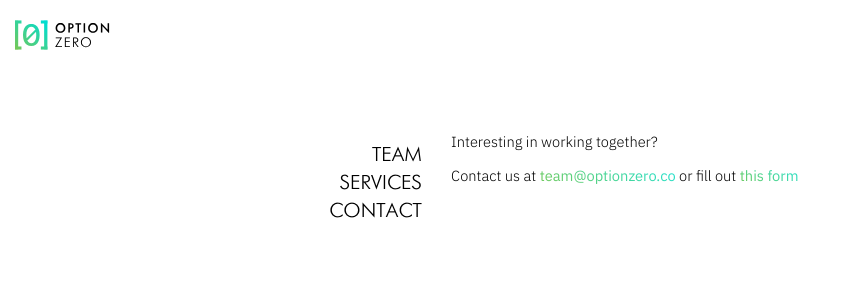
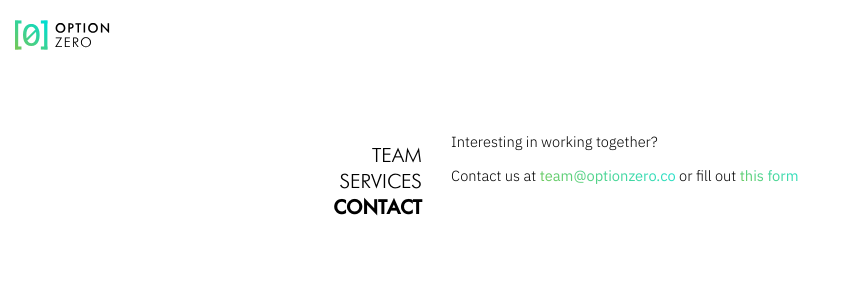
Before and after one commit to Option-Zero/option-zero, a Next.js app: page /contact in a window 1280 px wide. Shown: the top 300 px of the page, without its empty margins (0-846 px from the left). Built offline with nearby package versions, Linux system fonts and the light colour scheme.

Commit message:
style active nav link; fix nav link hopping

```diff
--- /dev/null
+++ b/components/NavLink.tsx
@@ -0,0 +1,19 @@
+
+import React, { useState } from 'react';
+import Link from 'next/link';
+import { useRouter } from 'next/router';
+import styles from './Navbar.module.css';
+
+
+export default ({ href, title }) => {
+  const router = useRouter();
+  const currentRoute = router.pathname;
+
+  return (
+    <Link href={href}>
+      <a className={currentRoute === href ? styles.active : styles.nonActive}>
+        {title}
+      </a>
+    </Link>
+  )
+}
--- a/components/Navbar.module.css
+++ b/components/Navbar.module.css
@@ -41,3 +41,18 @@
   align-items: center;
   width: 100%;
 }
+
+nav a.active, nav a.nonActive {
+  height: 26px;
+  text-transform: uppercase;
+  text-align: right;
+  line-height: 26px;
+  padding-bottom: 0.2em;
+  font-family: FuturaFuturisLight;
+  font-size: 20px;
+}
+
+nav a.nonActive:hover, nav a.active {
+  font-weight: 900;
+  font-family: FuturaFuturisMedium;
+}
--- a/components/Navbar.tsx
+++ b/components/Navbar.tsx
@@ -1,18 +1,18 @@
 import Image from 'next/image';
 import React, { useState } from 'react';
-import Link from 'next/link';
 import { AiOutlineMenu, AiOutlineClose } from 'react-icons/ai';
 
 import styles from './Navbar.module.css';
+import NavLink from './NavLink';
 
 const OptionZeroLogo = () => <div className={styles.logo}><Image alt="Option Zero logo" src='/logo.svg' layout='fixed' width='100' height='40' /></div>
 
 const Nav = () => {
   return (
     <nav>
-      <Link href="/team"><a>Team</a></Link>
-      <Link href="/services"><a>Services</a></Link>
-      <Link href="/contact"><a>Contact</a></Link>
+      <NavLink href="/team" title="Team" />
+      <NavLink href="/services" title="Services" />
+      <NavLink href="/contact" title="Contact" />
     </nav>
   )
 }
--- a/styles/globals.css
+++ b/styles/globals.css
@@ -61,16 +61,3 @@ p a:hover{
       #20E2D6
     ) 1;
 }
-
-nav a {
-  text-transform: uppercase;
-  text-align: right;
-  padding-bottom: 0.2em;
-  font-family: FuturaFuturisLight;
-  font-size: 20px;
-}
-
-nav a:hover {
-  font-weight: 900;
-  font-family: FuturaFuturisMedium;
-}
```
Also changed, not shown: 1 other file (tests, documents, lock files or other folders).
